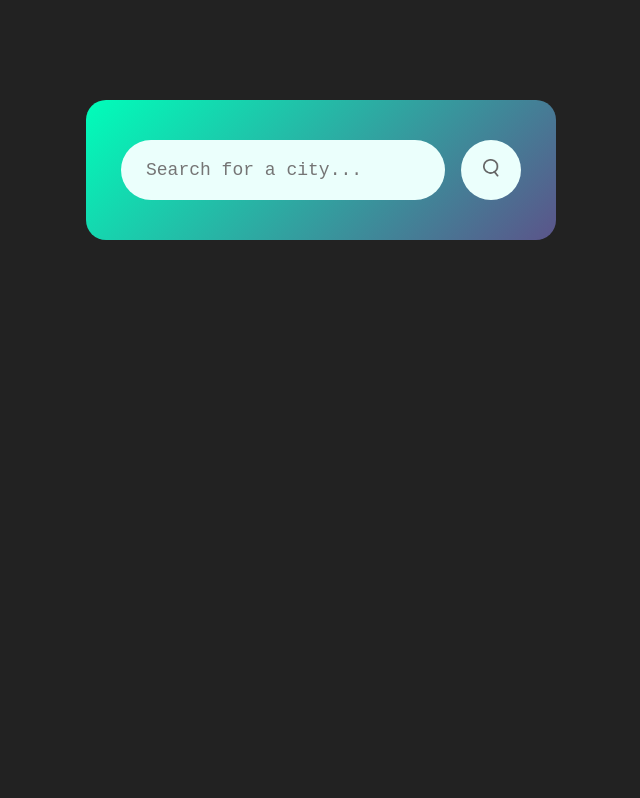
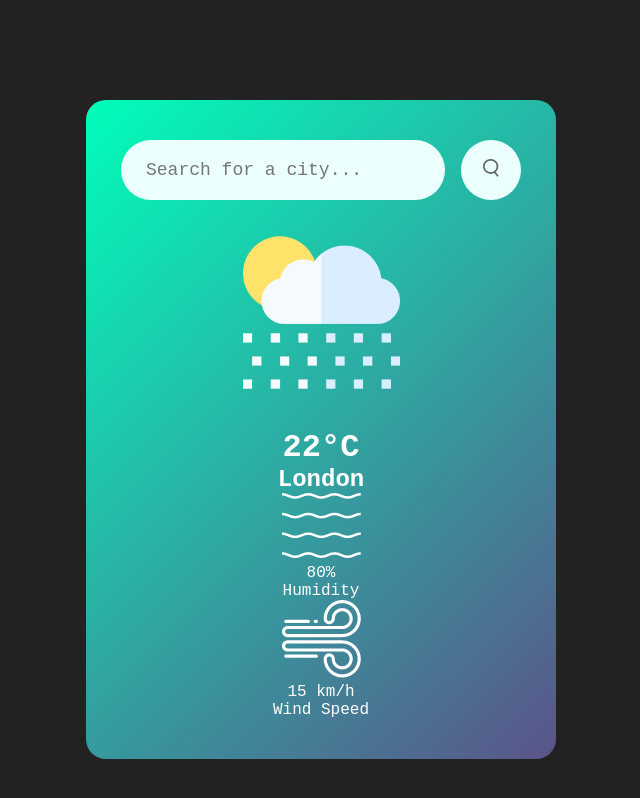
Before and after one commit to ShahromDehoti/weather-app, a plain HTML site: page index.html in a window 1280 px wide. Shown: the whole page, without its empty margins (319-959 px from the left). Drawn offline with Linux system fonts and the light colour scheme.

Commit message:
added wind and humidity variables

```diff
--- a/index.html
+++ b/index.html
@@ -13,6 +13,24 @@
             <input type="text" placeholder="Search for a city...">
             <button><img src="./static/search.png"></button>
         </div>
+        <div class="weather">
+            <img src="./static/rain.png" class="weather-icon">
+            <h1 class="temp">22°C</h1>
+            <h2 class="city">London</h2>
+            <div class="details">
+                <div class="col">
+                    <img src="./static/humidity.png">
+                    <div>
+                        <p class="humidity">80%</p>
+                        <p>Humidity</p>
+                </div>
+                <div class="col">
+                    <img src="./static/wind.png">
+                    <div>
+                        <p class="wind">15 km/h</p>
+                        <p>Wind Speed</p>
+                </div>
+            </div>
     </div>
 
 </body>
```
